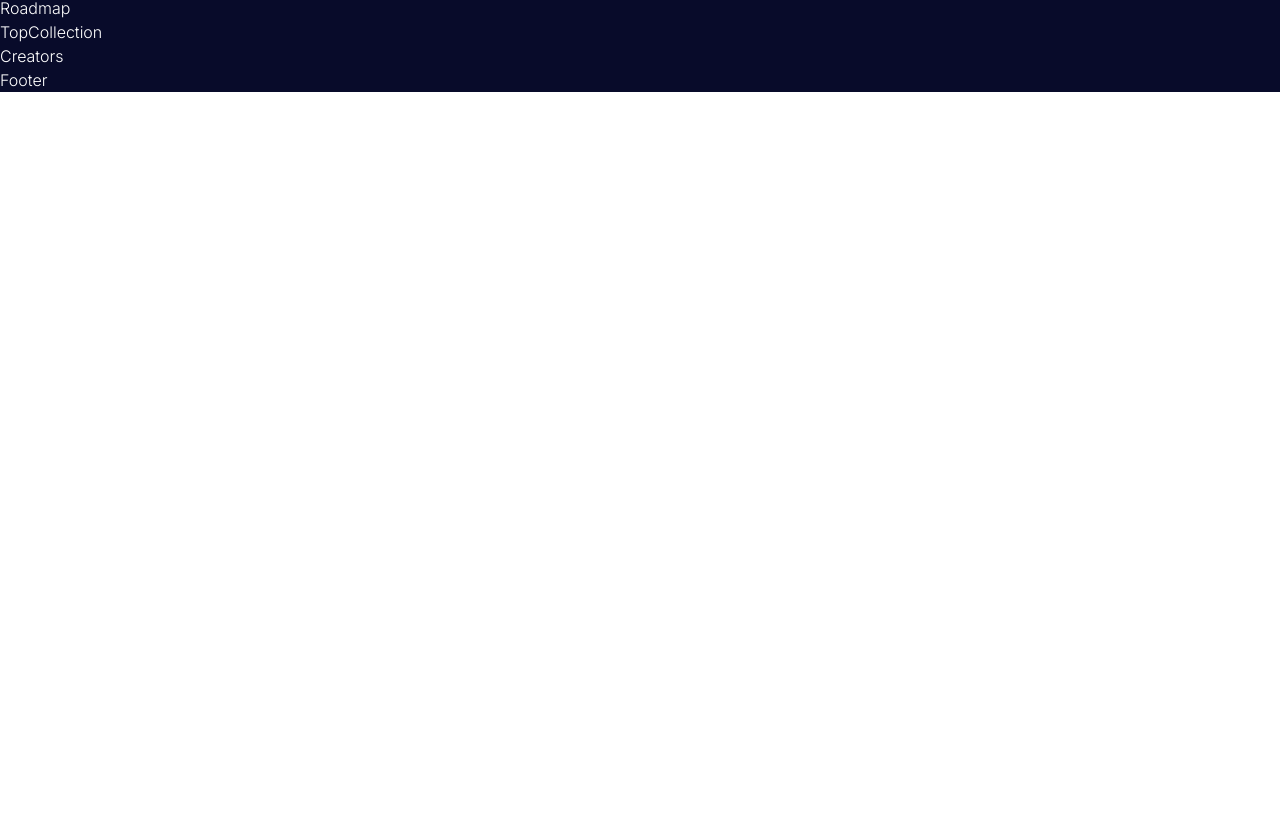
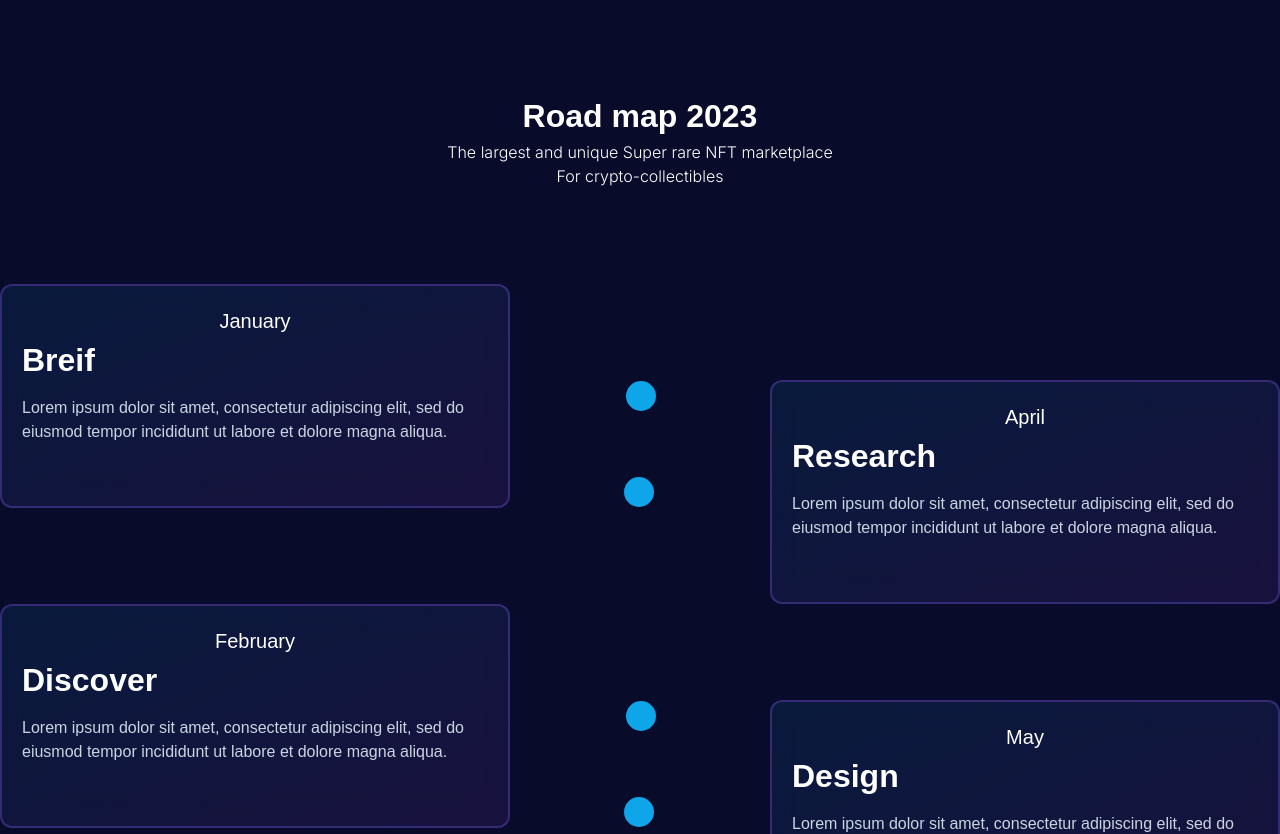
Before and after one commit to tharaka-mts/NFT-Marketplace-app, a React (Vite) app: page / in a window 1280 px wide. Shown: the part 2053-2887 px from the top of the page. Before the commit the page ends 2145 px from the top, so only its background shows below. Built offline with nearby package versions, Linux system fonts and the light colour scheme; a web font is replaced by a local one.

Commit message:
feat: Road map section

```diff
--- a/src/assets/dummy.js
+++ b/src/assets/dummy.js
@@ -23,3 +23,44 @@ export const auctionData = [
     name: "James Bond",
   },
 ];
+
+export const roadMapData1 = [
+  {
+    month: "January",
+    title: "Breif",
+    description:
+      "Lorem ipsum dolor sit amet, consectetur adipiscing elit, sed do eiusmod tempor incididunt ut labore et dolore magna aliqua.",
+  },
+  {
+    month: "February",
+    title: "Discover",
+    description:
+      "Lorem ipsum dolor sit amet, consectetur adipiscing elit, sed do eiusmod tempor incididunt ut labore et dolore magna aliqua.",
+  },
+  {
+    month: "March",
+    title: "Testing",
+    description:
+      "Lorem ipsum dolor sit amet, consectetur adipiscing elit, sed do eiusmod tempor incididunt ut labore et dolore magna aliqua.",
+  },
+];
+export const roadMapData2 = [
+  {
+    month: "April",
+    title: "Research",
+    description:
+      "Lorem ipsum dolor sit amet, consectetur adipiscing elit, sed do eiusmod tempor incididunt ut labore et dolore magna aliqua.",
+  },
+  {
+    month: "May",
+    title: "Design",
+    description:
+      "Lorem ipsum dolor sit amet, consectetur adipiscing elit, sed do eiusmod tempor incididunt ut labore et dolore magna aliqua.",
+  },
+  {
+    month: "June",
+    title: "Launch & Feedback",
+    description:
+      "Lorem ipsum dolor sit amet, consectetur adipiscing elit, sed do eiusmod tempor incididunt ut labore et dolore magna aliqua.",
+  },
+];
--- a/src/components/Card.jsx
+++ b/src/components/Card.jsx
@@ -1,6 +1,12 @@
-const Card = ({ children, className }) => {
+const Card = ({ className, month, title, desc }) => {
   return (
-    <div className={`bg-rectangle bg-no-repeat bg-contain ${className}`}>{children}</div>
+    <div className={`${className}`}>
+      <div className="w-[510px] h-[224px] bg-gradient-to-br from-sky-500/10 to-purple-500/10 border-solid border-2 border-violet-500/30 backdrop-blur-lg rounded-xl p-5 font-clash">
+        <h3 className="text-center text-[20px] font-normal">{month}</h3>
+        <h2 className="text-[32px] font-semibold">{title}</h2>
+        <p className="mt-3 text-slate-300">{desc}</p>
+      </div>
+    </div>
   );
 };
 
--- a/src/containers/Roadmap.jsx
+++ b/src/containers/Roadmap.jsx
@@ -1,9 +1,47 @@
-import React from 'react'
+import React from "react";
+import { Card } from "../components";
+import { roadMapData1, roadMapData2 } from "../assets/dummy";
 
 const Roadmap = () => {
   return (
-    <div>Roadmap</div>
-  )
-}
+    <div className="mt-24">
+      <div className="text-center">
+        <h1 className="font-clash font-semibold text-[32px]"> Road map 2023</h1>
+        <p className="font-inter">
+          The largest and unique Super rare NFT marketplace <br />
+          For crypto-collectibles
+        </p>
+      </div>
+      <div className="md:flex flex-row">
+        <div className="basis-1/2 relative mt-12">
+          {roadMapData1.map((item, index) => (
+            <div key={index} className="flex items-center justify-between">
+              <Card
+                className="my-12"
+                month={item.month}
+                title={item.title}
+                desc={item.description}
+              />
+              <div className="absolute right-[-1em] h-[30px] w-[30px] rounded-full bg-sky-500" />
+            </div>
+          ))}
+        </div>
+        <div className="basis-1/2 relative mt-36">
+          {roadMapData2.map((item, index) => (
+            <div key={index} className="flex items-center justify-end">
+              <div className="absolute left-[-1em] h-[30px] w-[30px] rounded-full bg-sky-500" />
+              <Card
+                className="my-12"
+                month={item.month}
+                title={item.title}
+                desc={item.description}
+              />
+            </div>
+          ))}
+        </div>
+      </div>
+    </div>
+  );
+};
 
-export default Roadmap
+export default Roadmap;
```
